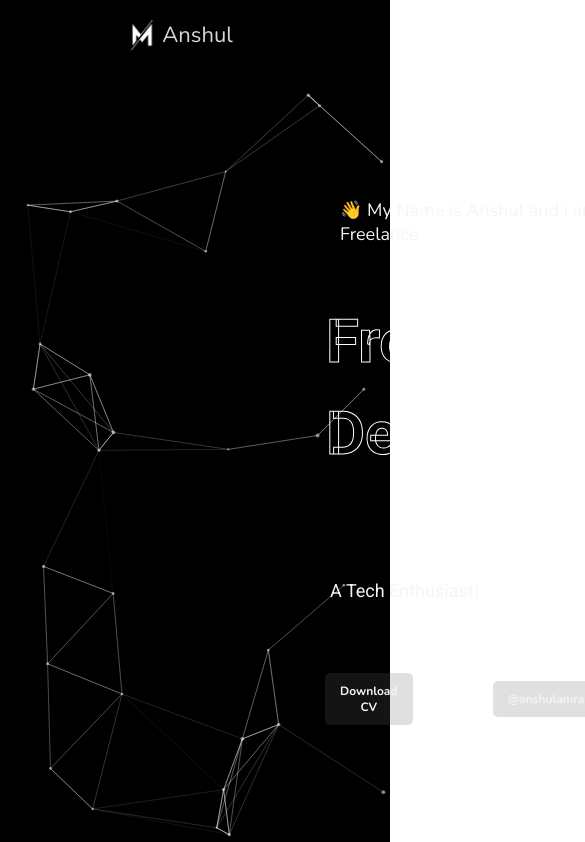
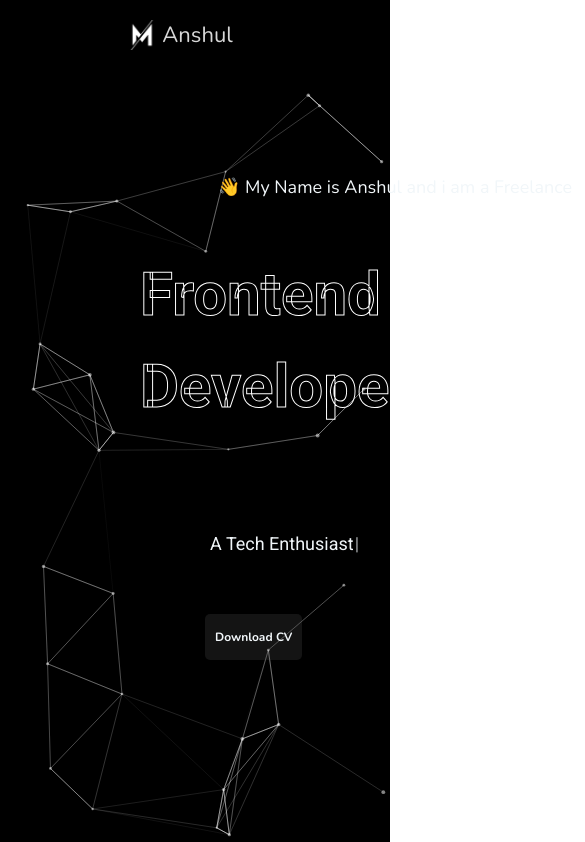
Before and after one commit to anshulamrahs/portfoliofrontend, a React (Create React App) app: page / in a window 390 px wide. Shown: the top 842 px of the page, 585 px wide, since content can reach past the window. Built offline with nearby package versions, Linux system fonts and the light colour scheme.

Commit message:
mobile revamp

```diff
--- a/src/components/Design.js
+++ b/src/components/Design.js
@@ -6,9 +6,6 @@ import { loadFull } from "tsparticles";
 const Design = () => {
      const particlesInit = useCallback(async engine => {
         console.log(engine);
-        // you can initiate the tsParticles instance (engine) here, adding custom shapes or presets
-        // this loads the tsparticles package bundle, it's the easiest method for getting everything ready
-        // starting from v2 you can add only the features you need reducing the bundle size
         await loadFull(engine);
     }, []);
     const particlesLoaded = useCallback(async container => {
@@ -34,10 +31,11 @@ const Design = () => {
                         onClick: {
                             enable: true,
                             mode: "push",
+                            //mode: "grab",
                         },
                         onHover: {
                             enable: true,
-                            mode: "repulse",
+                            mode: "grab",
                         },
                         resize: true,
                     },
@@ -49,6 +47,12 @@ const Design = () => {
                             distance: 200,
                             duration: 0.2,
                         },
+                        grab: {
+                            distance: 150,
+                            link_linked: {
+                                opacity: 0.1,
+                            },
+                        }
                     },
                 },
                 particles: {
--- a/src/components/footer/footer.scss
+++ b/src/components/footer/footer.scss
@@ -12,7 +12,6 @@
   align-self: flex-end;
   margin-top: 800px;
 
-
   @include mobile {
     width: 100%;
     height: 20%;
@@ -26,7 +25,6 @@
     position: relative;
 
     .name {
-
       h2 {
         color: #{$textcolor};
         padding-left: 30px;
@@ -37,9 +35,7 @@
           font-size: 16px;
           padding: 10px;
         }
-
       }
-
     }
     .icons {
       display: flex;
--- a/src/components/home/Home.jsx
+++ b/src/components/home/Home.jsx
@@ -1,7 +1,7 @@
 
 import "./home.scss"
-import { Canvas } from '@react-three/fiber';
-import { OrbitControls,Sphere, MeshDistortMaterial, } from '@react-three/drei';
+//import { Canvas } from '@react-three/fiber';
+//import { OrbitControls,Sphere, MeshDistortMaterial, } from '@react-three/drei';
 import Typewriter from 'typewriter-effect';
 import HTML from '../assets/html.svg'
 import CSS from '../assets/css.png'
@@ -9,9 +9,9 @@ import Reac from '../assets/reacts.svg'
 import JS from '../assets/jasd.png'
 import SASS from '../assets/sass.webp'
 import TAIL from '../assets/tail.avif'
-import Hand from '../assets/hand.jpeg'
+//import Hand from '../assets/hand.jpeg'
 import CV from '../assets/anshulresume.pdf'
-import ASK from '../assets/rickg.png'
+//import ASK from '../assets/rickg.png'
 import Design from "../Design";
 
 
@@ -45,9 +45,9 @@ const Home = () => {
 
       <a href={CV} download="Anshul sharma Resume" >
        <button className="btn">Download CV</button>
-       <a href = "mailto: anshulamrahs@gmail.com">
-       <button className="btn">@anshulamrahs</button>
-       </a>
+       {/*<a href = "mailto: anshulamrahs@gmail.com">
+       <button className="btns">@anshulamrahs</button>
+      </a>*/}
       </a>
         </div>
       <div className="skills">
--- a/src/components/home/home.scss
+++ b/src/components/home/home.scss
@@ -1,44 +1,36 @@
-@import '../../global.scss';
-
+@import "../../global.scss";
 
 .container {
   display: flex;
   background-color: #{$darkgrey};
-    width: 100vw;
+  width: 100%;
   height: 100vh;
   overflow-x: hidden;
-
   align-items: center;
 
   @include Tab {
-
+    width: 100%;
   }
 
   @include mobile {
     display: flex;
     justify-content: center;
-       // align-items: center;
   }
 
-
-
-    .left{
+  .left {
     display: flex;
-         //flex-direction: column;
     height: 100vh;
-         width: 100vw;
+    width: 100%;
     position: absolute;
     justify-content: space-around;
     align-items: center;
 
     @include mobile {
       width: 100%;
-
     }
     @include Tab {
       margin-left: 400px;
     }
-
 
     .orangename {
       color: #{$textcolor};
@@ -51,18 +43,15 @@
       flex-direction: column;
 
       @include Tab {
-                margin-right: 50px;
+       margin: 0px;
+       width: 100%;
       }
 
       @include mobile {
         display: flex;
         justify-content: center;
         align-items: center;
-
-
       }
-
-
 
       h5 {
         font-size: 24px;
@@ -84,29 +73,26 @@
         font-size: 102px;
         margin: 50px;
         line-height: 92px;
-                width: 100vw;
+        width: 100%;
         display: flex;
         justify-content: center;
-               // font-family: nunito, sans-serif;
         color: transparent;
         -webkit-text-stroke: 1px #fff;
 
         @include mobile {
           font-size: 60px;
           display: flex;
-                   padding-left: 50px;
+          //padding-left: 50px;
+        }
 
+        @include Tab {
+          margin: 50px;
+          margin-right: 170px;
+        }
       }
     }
 
-
-
-
-        }
-
     .text {
-
-            //display: flex;
       font-size: 32px;
       color: #{$textcolor};
       padding: 50px;
@@ -121,14 +107,9 @@
         font-size: 18px;
         align-self: flex-end;
         width: 100%;
-                margin-right: -40px;
+        margin-right: -60px;
       }
-
     }
-
-
-
-
   }
   a {
     display: flex;
@@ -144,13 +125,12 @@
     @include mobile {
       display: flex;
       align-items: center;
-                    padding: 15px 5px;
       width: 100%;
-                    margin-left: 0px;
+      margin-left: 50px;
     }
 
-                .btn {
-                    background-color:rgba(100, 100, 100, 0.2);
+    .btns {
+      background-color: rgba(100, 100, 100, 0.2);
       color: #{$textcolor};
       padding: 15px 18px;
       border-radius: 5px;
@@ -158,7 +138,38 @@
       font-weight: bold;
       margin-left: 40px;
       font-size: 14px;
-                    transition: transform .3s ease-in;
+      transition: transform 0.3s ease-in;
+      font-family: nunito, sans-serif;
+
+      &:hover {
+        background-color: rgba(220, 220, 220, 0.2);
+        transform: translateY(-3px);
+        color: rgb(255, 255, 255);
+      }
+      @include Tab {
+        font-size: 14px;
+        border: none;
+        padding: 20px 50px;
+      }
+      @include mobile {
+        font-size: 12px;
+        //margin-left: 95px;
+        padding: 15px 25px;
+       // margin-right: 20px;
+       width: 76%;
+      }
+    }
+
+    .btn {
+      background-color: rgba(100, 100, 100, 0.2);
+      color: #{$textcolor};
+      padding: 15px 18px;
+      border-radius: 5px;
+      border: none;
+      font-weight: bold;
+      margin-left: 40px;
+      font-size: 14px;
+      transition: transform 0.3s ease-in;
       font-family: nunito, sans-serif;
 
       &:hover {
@@ -170,49 +181,37 @@
       @include Tab {
         font-size: 14px;
         border: none;
-                        padding: 20px 50px;
+        //padding: 20px 50px;
       }
 
       @include mobile {
         font-size: 12px;
-                        //margin-right: 10px;
-                        margin-left: 75px;
-                        padding: 10px 15px;
+        padding: 15px 10px;
+        margin-left: 70px;
       }
-
-
     }
   }
 
-
-
   .skills {
     display: flex;
-           // align-items: flex-start;
-            //justify-content: flex-start;
     transform: rotate(90deg);
     margin-bottom: 200px;
     width: 10vw;
 
-
-
     @include Tab {
       margin: 0px 50px;
-                width: 100vw;
+      width: 100%;
     }
 
     @include mobile {
       width: 80vw;
-
-
     }
 
     p {
       font-size: 22px;
-                color: #CBE4DE;
+      color: #cbe4de;
       margin-top: 130px;
       font-family: nunito, sans-serif;
-
 
       @include Tab {
         font-size: 22px;
@@ -232,7 +231,6 @@
     .logos {
       display: flex;
 
-
       .ulI {
         display: flex;
         list-style: none;
@@ -243,7 +241,7 @@
         height: 50px;
         background-color: #000000;
         border-radius: 50px;
-                    transition: transform .3s ease-in;
+        transition: transform 0.3s ease-in;
         margin-top: 100px;
 
         &:hover {
@@ -263,6 +261,8 @@
     }
   }
 }
+
+// CSS styles for three js model container
 /*.right {
         display: flex;
         height: 93vh;
--- a/src/components/navbar/navbar.scss
+++ b/src/components/navbar/navbar.scss
@@ -2,18 +2,15 @@
 
 .navbar {
   display: flex;
-  background: rgba(1,1,1,.6);
+  background: rgba(1, 1, 1, 0.6);
   color: #f1f6f9;
-  width: 100vw;
+  width: 100%;
   height: 70px;
   justify-content: space-between;
   align-items: center;
   position: fixed;
   z-index: 1;
-  //border-bottom: 0.2px solid #8e96a468;
   overflow-x: hidden;
-
-
 
   @include Tab {
     width: 100%;
@@ -22,7 +19,6 @@
     width: 100%;
   }
 
-
   .left {
     margin-left: 80px;
     width: 10vw;
@@ -30,10 +26,8 @@
     align-items: center;
     justify-content: center;
 
-
     @include Tab {
       width: 100px;
-
     }
 
     @include mobile {
@@ -50,7 +44,6 @@
 
       @include Tab {
         font-size: 22px;
-
       }
 
       .ikm {
@@ -83,7 +76,6 @@
     a {
       text-decoration: none;
       font-family: nunito, sans-serif;
-
     }
 
     .link {
```
Also changed, not shown: src/components/about/about.scss (+9 -24 lines), src/components/contact/contact.scss (+4 -34 lines), src/components/portItem/portItem.scss (+9 -18 lines), src/components/portfolio/portfolio.scss (+13 -47 lines). Lines whose indentation alone changed are shown as unchanged.
